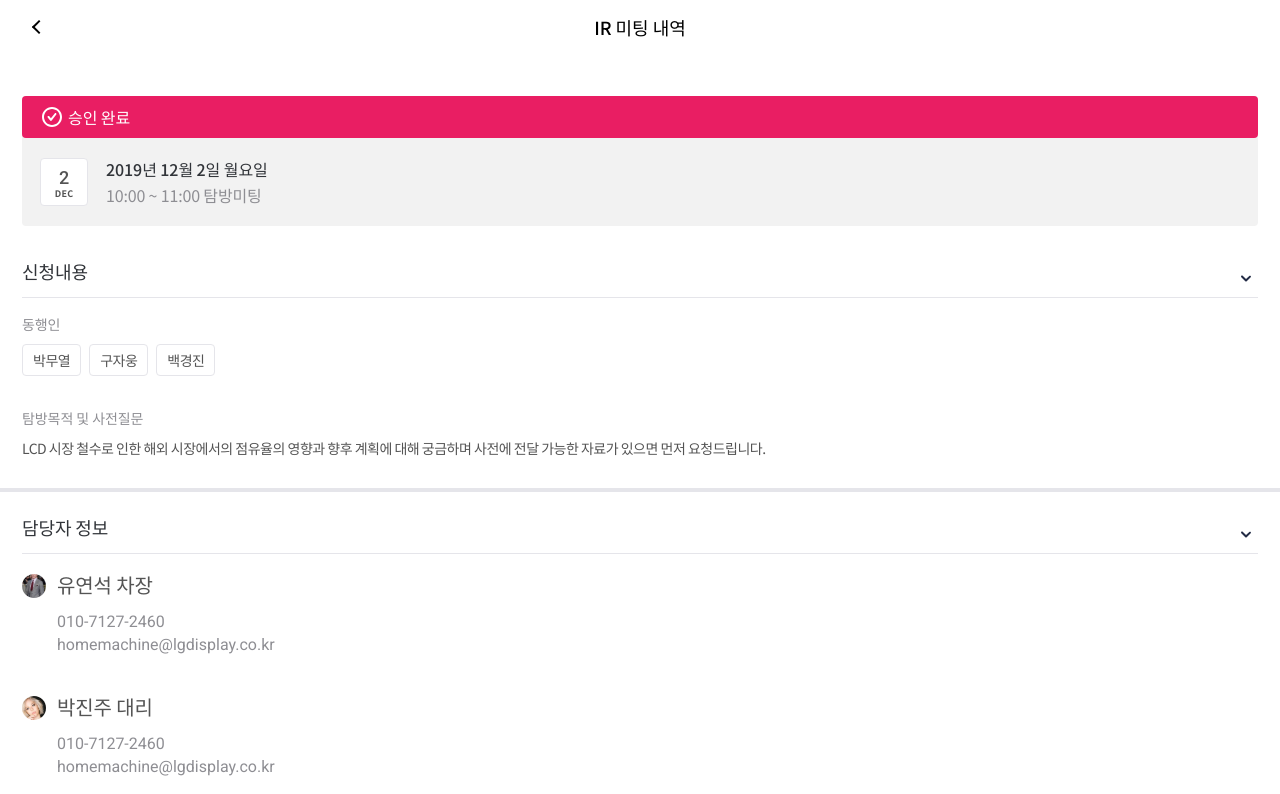
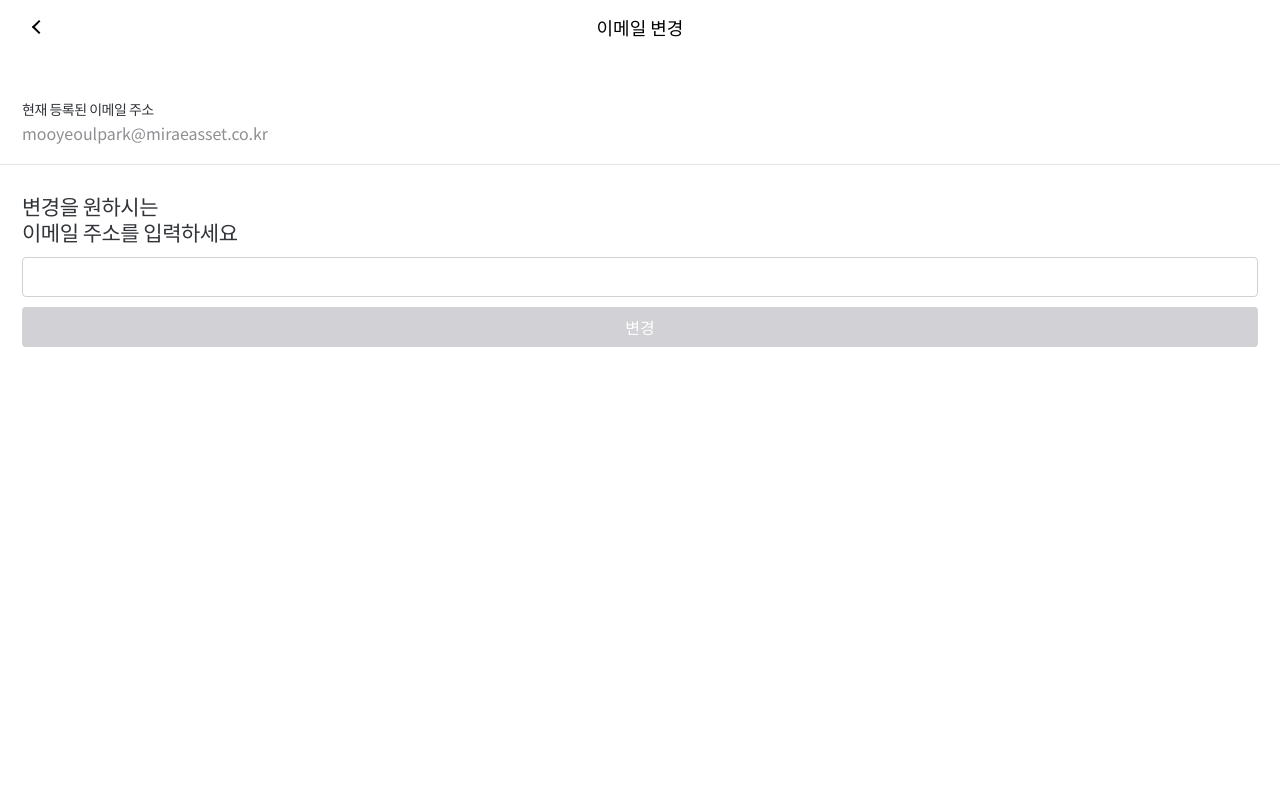
Before and after one commit to SeoHaKwon/IRPAGE_MOBILE, a Vue app: page / in a window 1280 px wide. Shown: the top 794 px of the page. Built offline with nearby package versions, Linux system fonts and the light colour scheme.

Commit message:
이메일 변경 페이지 완ㄹ

```diff
--- /dev/null
+++ b/src/components/EmailEdit.vue
@@ -0,0 +1,121 @@
+<template>
+  <div class="wrap">
+    <div class="header">
+      <a href="#" class="btn-link"></a>
+      <strong>이메일 변경</strong>
+    </div>
+    <div class="content">
+      <dl class="now-email">
+        <dt>현재 등록된 이메일 주소</dt>
+        <dd>mooyeoulpark@miraeasset.co.kr</dd>
+      </dl>
+      <div class="email-edit">
+        <strong>
+          변경을 원하시는<br>
+          이메일 주소를 입력하세요
+        </strong>
+        <input type="text">
+        <button type="button">변경</button>
+      </div>
+    </div>
+  </div>
+</template>
+<script>
+export default {
+  name: 'meetingList'
+}
+</script>
+ <style lang="scss" scoped>
+ .wrap {
+   display:flex;
+   flex-direction: column;
+   height:100%;
+   .content {
+     padding:0 22px;
+   }
+ }
+ .header {
+   position: relative;
+   padding-top:14px;
+   margin-bottom:56px;
+   text-align: center;
+   .btn-link {
+     display:inline-block;
+     position:absolute;
+     left:34px;
+     top:22px;
+     width:10px;
+     height:10px;
+     transform: rotate(45deg);
+     border:2px solid #000;
+     border-top:none;
+     border-right:none;
+     -webkit-tap-highlight-color:transparent;
+   }
+   strong {
+      font-weight: 500;
+      font-size: 18px;
+      line-height: 26px;
+     }
+}
+.now-email {
+  position:relative;
+  padding-bottom:20px;
+  margin-bottom:28px;
+  &::after {
+    display:block;
+    position:absolute;
+    left:-24px;
+    bottom:0;
+    width:calc(100% + 48px);
+    height:1px;
+    content:"";
+    background-color:#E5E5EA;
+  }
+  dt {
+    font-size: 14px;
+    line-height: 26px;
+    letter-spacing: -0.5px;
+    color: #313439;
+  }
+  dd {
+    font-size: 16px;
+    line-height: 23px;
+    color: #8E8E93;
+  }
+}
+.email-edit {
+  display:flex;
+  flex-direction: column;
+  strong {
+    font-weight: 500;
+    font-size: 21px;
+    line-height: 26px;
+    letter-spacing: -0.5px;
+    color: #313439;
+  }
+  input {
+    margin-top:12px;
+    height:40px;
+    padding:0 10px;
+    background: #FFFFFF;
+    border: 1px solid #D1D1D6;
+    box-sizing: border-box;
+    border-radius: 4px;
+    font-size:14px;
+    color:#313439;
+  }
+  button {
+    height:40px;
+    margin-top:10px;
+    background: #D1D1D6;
+    border-radius: 4px;
+    font-weight: 500;
+    font-size: 16px;
+    line-height: 23px;
+    text-align: center;
+    color: #FFFFFF;
+
+  }
+}
+ </style>
--- a/src/components/MeetingApply.vue
+++ b/src/components/MeetingApply.vue
@@ -20,12 +20,12 @@
           </div>
         </div>
       </div>
-      <div class="toggle-section">
+      <div class="toggle-section" :class="{active : active_el}">
         <p class="toggl-tit">
           신청내용
-          <button type="button"></button>
+          <button type="button" @click="onToggle()"></button>
         </p>
-        <div class="toggle-cont">
+        <div class="toggle-cont" >
           <dl class="base">
             <dt class="tit">동행인</dt>
             <dd>
@@ -42,10 +42,10 @@
           </dl>
         </div>
       </div>
-      <div class="toggle-section">
+      <div class="toggle-section" :class="{active : active_el}">
         <p class="toggl-tit">
           담당자 정보
-          <button type="button"></button>
+          <button type="button" @click="onToggle()"></button>
         </p>
         <div class="toggle-cont">
           <div class="manager-info">
@@ -78,10 +78,10 @@
           </div>
         </div>
       </div>
-            <div class="toggle-section">
+      <div class="toggle-section" :class="{active : active_el}">
         <p class="toggl-tit">
           오시는길
-          <button type="button"></button>
+          <button type="button" @click="onToggle(3)"></button>
         </p>
         <div class="toggle-cont">
           <div class="address-info">
@@ -249,9 +249,11 @@ export default {
       transform: translateY(-50%);
       background:url(../assets/arrow/arrow_toggle_down.svg) no-repeat center;
       background-size:cover;
+      transition: all .5s;
     }
   }
   .toggle-cont {
+    display:none;
     padding:16px 0 30px 0;
     .base {
       dt {
@@ -391,7 +393,7 @@ export default {
     position:relative;
     padding-top:26px;
     &::after {
-      display:block;
+      display:none;
       position:absolute;
       left:-22px;
       top:0;
@@ -401,5 +403,38 @@ export default {
       content:"";
     }
   }
+  &.active {
+    & + .toggle-section {
+      &::after{
+        display:block;
+      }
+    }
+    .toggl-tit {
+        button {
+          transform: translateY(-50%) rotate(180deg);
+        }
+      }
+    .toggle-cont {
+      display:block;
+    }
+  }
 }
  </style>
+ <script>
+ export default {
+  name: 'AskPage',
+  data: () => {
+    return {
+      active_el : false
+    }
+  },
+  methods: {
+    onToggle: function() {
+      console.log(this);
+      const btn = document.querySelector('.toggl-tit');
+      const toggle = btn.parentNode;
+      toggle.classList.toggle('active');
+    }
+  }
+}
+ </script>
--- a/src/views/Home.vue
+++ b/src/views/Home.vue
@@ -1,15 +1,15 @@
 <template>
-    <MeetingApply/>
+    <EmailEdit/>
 </template>
 
 <script>
 // @ is an alias to /src
-import MeetingApply from '@/components/MeetingApply.vue'
+import EmailEdit from '@/components/EmailEdit.vue'
 
 export default {
   name: 'home',
   components: {
-    MeetingApply
+    EmailEdit
   }
 }
 </script>
```
